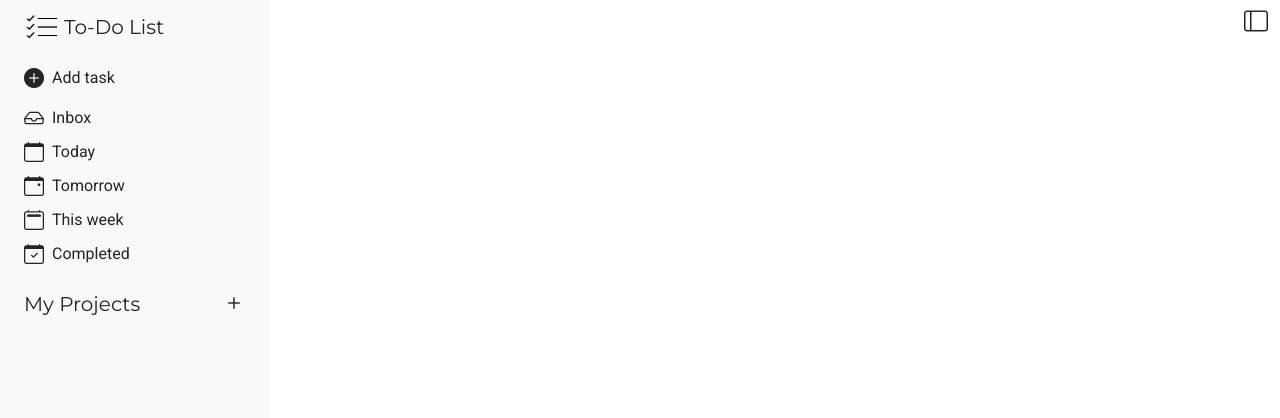
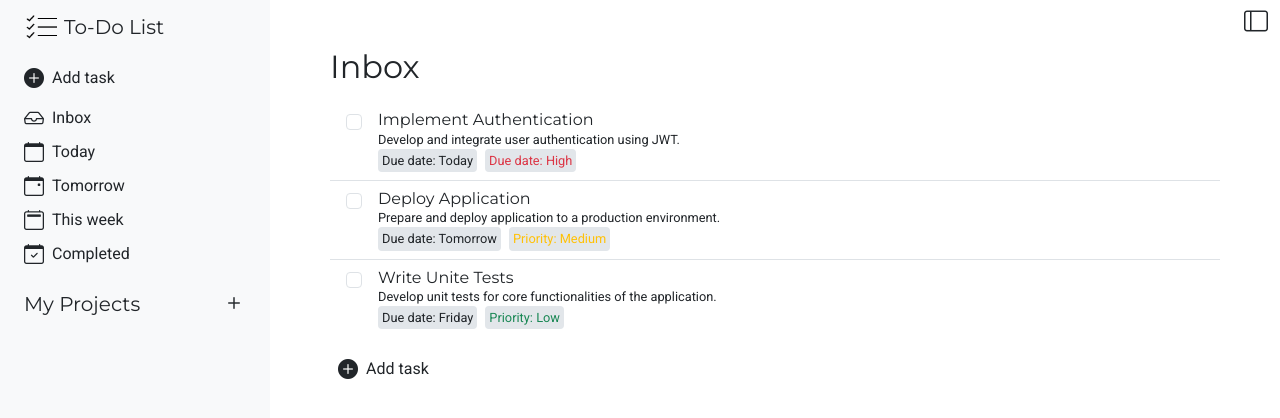
Before and after one commit to GDA0/to-do-list, a website built with webpack: page src/index.html in a window 1280 px wide. Built offline with nearby package versions, Linux system fonts and the light colour scheme; files whose address does not match are found by name.

Commit message:
Add boilerplate tasks to inbox project

```diff
--- a/src/index.html
+++ b/src/index.html
@@ -46,23 +46,23 @@
         <div class="default-projects">
           <div class="project-item project-btn">
             <i class="bi bi-inbox h5"></i>
-            <p>Inbox</p>
+            <p id="1">Inbox</p>
           </div>
           <div class="project-item project-btn">
             <i class="bi bi-calendar h5"></i>
-            <p>Today</p>
+            <p id="2">Today</p>
           </div>
           <div class="project-item project-btn">
             <i class="bi bi-calendar-event h5"></i>
-            <p>Tomorrow</p>
+            <p id="3">Tomorrow</p>
           </div>
           <div class="project-item project-btn">
             <i class="bi bi-calendar2 h5"></i>
-            <p>This week</p>
+            <p id="4">This week</p>
           </div>
           <div class="project-item project-btn">
             <i class="bi bi-calendar-check h5"></i>
-            <p>Completed</p>
+            <p id="5">Completed</p>
           </div>
         </div>
         <div
@@ -79,7 +79,71 @@
       <i
         class="bi bi-layout-sidebar mt-1 py-1 px-2 h4 rounded hover-style active-style sidebar-toggler position-fixed"
       ></i>
-      <div class="main-contents flex-grow-1"></div>
+      <div class="main-contents flex-grow-1 py-5 px-1 px-md-3 px-lg-5">
+        <div class="container">
+          <h2 class="project-name">Inbox</h2>
+          <ul class="list-group list-group-flush tasks my-3">
+            <li class="list-group-item d-flex task">
+              <input
+                type="checkbox"
+                class="form-check-input me-3 toggle-status"
+              />
+              <div>
+                <h6 class="name">Implement Authentication</h6>
+                <p class="description">
+                  Develop and integrate user authentication using JWT.
+                </p>
+                <div class="d-flex gap-2">
+                  <p class="due-date">Due date: Today</p>
+                  <p class="priority text-danger">Due date: High</p>
+                </div>
+              </div>
+            </li>
+            <li class="list-group-item d-flex task">
+              <input
+                type="checkbox"
+                class="form-check-input me-3 toggle-status"
+              />
+              <div>
+                <h6 class="name">Deploy Application</h6>
+                <p class="description">
+                  Prepare and deploy application to a production environment.
+                </p>
+                <div class="d-flex gap-2">
+                  <p class="due-date">Due date: Tomorrow</p>
+                  <p class="priority text-warning">Priority: Medium</p>
+                </div>
+              </div>
+            </li>
+            <li class="list-group-item d-flex task">
+              <input
+                type="checkbox"
+                class="form-check-input me-3 toggle-status"
+              />
+              <div>
+                <h6 class="name">Write Unite Tests</h6>
+                <p class="description">
+                  Develop unit tests for core functionalities of the
+                  application.
+                </p>
+                <div class="d-flex gap-2">
+                  <p class="due-date">Due date: Friday</p>
+                  <p class="priority text-success">Priority: Low</p>
+                </div>
+              </div>
+            </li>
+          </ul>
+          <div
+            class="d-flex align-items-center py-1 px-2 gap-2 mt-3 mb-2 hover-style rounded active-style add-task-btn"
+            data-bs-toggle="modal"
+            data-bs-target="#add-task-modal"
+            style="max-width: max-content"
+          >
+            <i class="bi bi-plus-circle-fill h5"></i>
+            <p>Add task</p>
+          </div>
+        </div>
+      </div>
     </main>
     <!-- Add task modal -->
     <div
--- a/src/index.scss
+++ b/src/index.scss
@@ -105,3 +105,24 @@ p {
   margin-left: 0;
   min-width: 100%;
 }
+
+.task {
+  cursor: pointer;
+
+  .toggle-status {
+    cursor: pointer;
+  }
+
+  .description,
+  .due-date,
+  .priority {
+    font-size: 0.8rem;
+  }
+
+  .due-date,
+  .priority {
+    background-color: $hover-color;
+    padding: 2px 4px;
+    border-radius: 4px;
+  }
+}
--- a/src/views/ui.js
+++ b/src/views/ui.js
@@ -88,6 +88,17 @@ export default class UI {
       pBtn.classList.remove('focus')
     })
     projectBtn.classList.add('focus')
+
+    const projectId = this.getProjectId(projectBtn)
+    this.loadTasks(projectId)
+  }
+
+  static getProjectId (projectBtn) {
+    return +projectBtn.querySelector('p').id
+  }
+
+  static loadTasks (projectId) {
+    const project = Storage.getProject(projectId)
   }
 
   static populateParentProjectSelect () {
```
